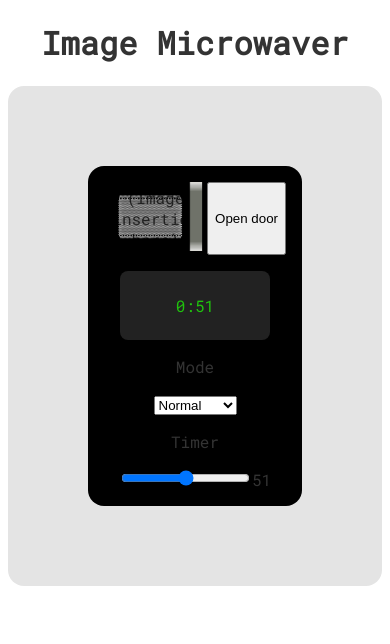
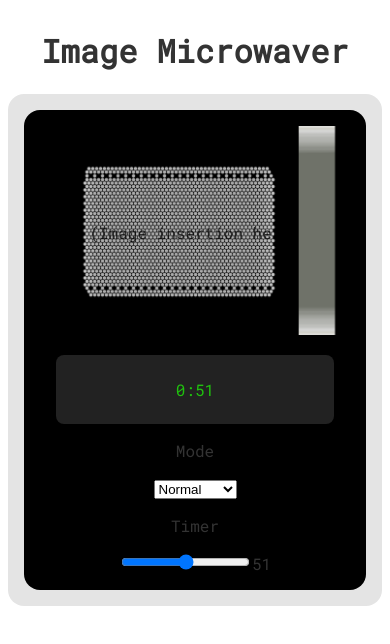
Before and after one commit to khakomaki/image_microwaver, a React (Vite) app: page / in a window 390 px wide. Shown: the top 644 px of the page. Built offline with nearby package versions, Linux system fonts and the light colour scheme.

Commit message:
ensured small screen support, changed door button to clickable div

```diff
--- a/src/App.css
+++ b/src/App.css
@@ -1,10 +1,14 @@
 #root {
+  display: flex;
+  flex-direction: column;
+  align-items: center;
   text-align: center;
 }
 
 .microwave-frame {
+  max-width: 1000px;
   border-radius: 1em;
-  padding: 5em;
+  padding: 1em;
   background-color: #E4E4E4;
 }
 
@@ -32,6 +36,7 @@
 .door {
   flex: 2;
   position: relative;
+  cursor: pointer;
 }
 
 .control-panel {
@@ -65,3 +70,9 @@
   width: 100%;
   z-index: 3;
 }
+
+@media (max-width: 576px) {
+  .microwave {
+    flex-direction: column;
+  }
+}
--- a/src/components/Microwave/Door.jsx
+++ b/src/components/Microwave/Door.jsx
@@ -5,7 +5,7 @@ const Door = ({ isOpen, onOffToggle }) => {
     // door with on/off toggle, shows door when closed
     return (
         <>
-            <div className="door">
+            <div className="door" onClick={onOffToggle}>
                 <img src={doorOpenImage} className="background-elements" id="open-door"/>
                 <div className="sandwich-elements">
                     <p>(Image insertion here)</p>
@@ -14,7 +14,6 @@ const Door = ({ isOpen, onOffToggle }) => {
                     <img src={doorClosedImage} className="foreground-elements" id="closed-door"/>
                 )}
             </div>
-            <button onClick={onOffToggle}>{isOpen ? "Close door" : "Open door"}</button>
         </>
     )
 }
```
